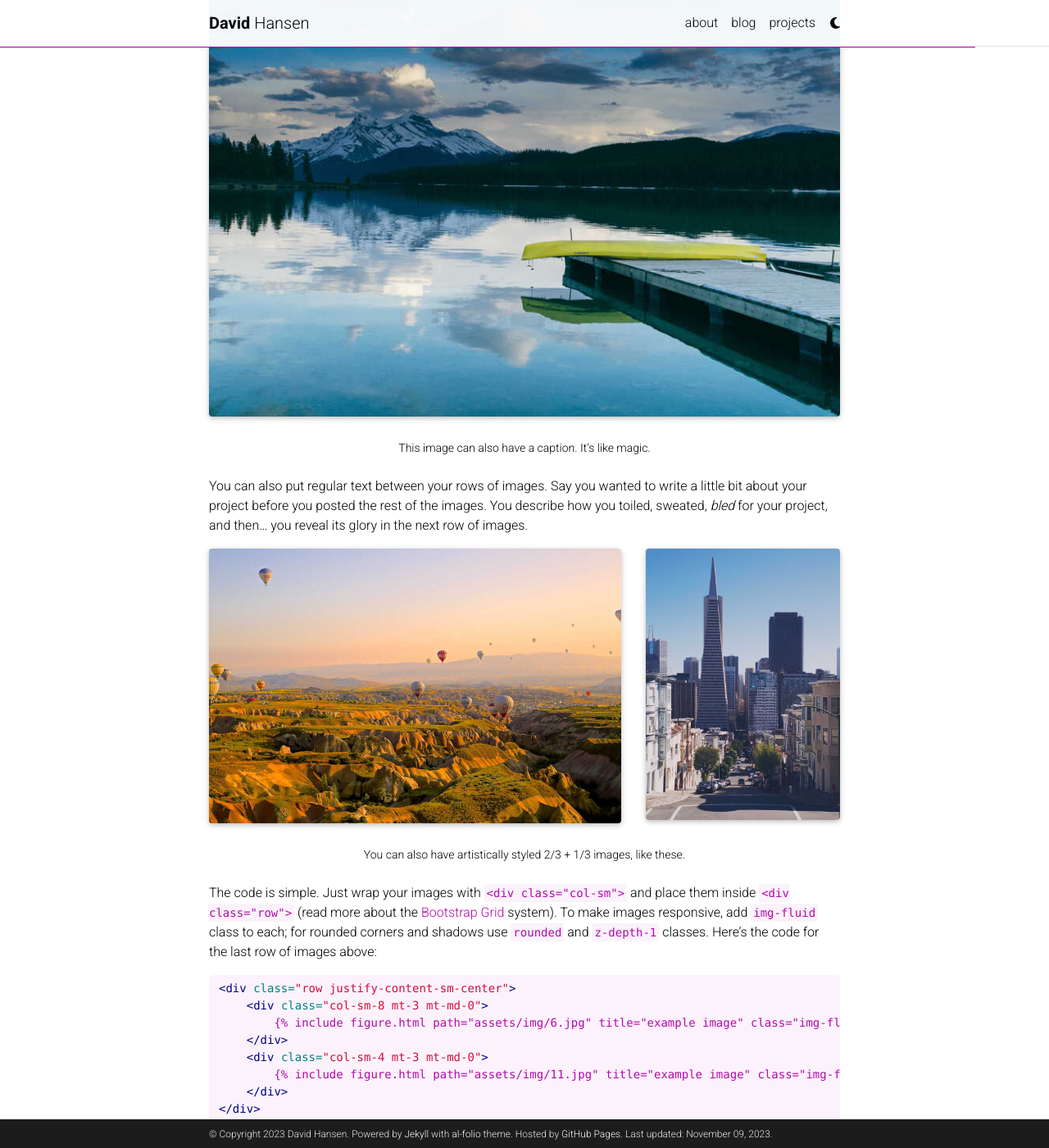
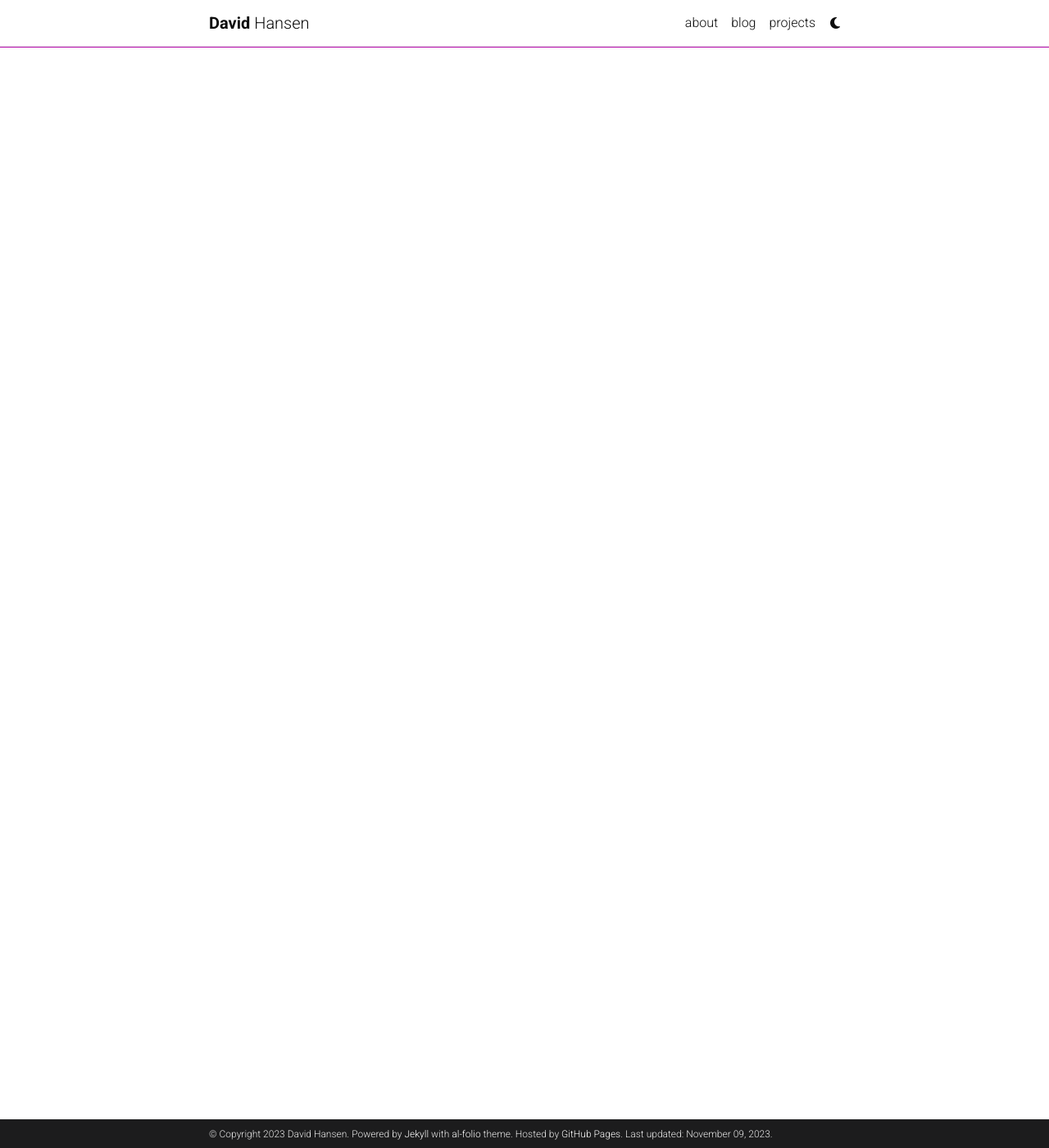
Before and after one commit to hansendav/hansendav.github.io, a Jekyll site: the page built from _projects/1_project.md, in a window 1280 px wide and 1400 px high, scrolled down 729 px. Shown: the whole window at 82% size. Built offline with Jekyll 4.4.1, drawn with Linux system fonts in a browser that asks for light colours; full-size pictures stand in for the smaller copies a plugin makes; comment, search, counter and statistics services are not loaded; a style sheet for code colours, icons or effects is not loaded; some of the changed text lies outside the part shown.

Commit message:
Why is it not working

````diff
--- a/_projects/1_project.md
+++ b/_projects/1_project.md
@@ -1,80 +1,8 @@
 ---
 layout: page
-title: project 1
-description: a project with a background image
+title: What do we actually sense remotely?
+description: This short entry is about spectroscopy.
 img: assets/img/spectroscopy_display_img.jpg
 importance: 1
-category: work
+category: studies
 ---
-
-Every project has a beautiful feature showcase page.
-It's easy to include images in a flexible 3-column grid format.
-Make your photos 1/3, 2/3, or full width.
-
-To give your project a background in the portfolio page, just add the img tag to the front matter like so:
-
-    ---
-    layout: page
-    title: project
-    description: a project with a background image
-    img: /assets/img/12.jpg
-    ---
-
-<div class="row">
-    <div class="col-sm mt-3 mt-md-0">
-        {% include figure.html path="assets/img/1.jpg" title="example image" class="img-fluid rounded z-depth-1" %}
-    </div>
-    <div class="col-sm mt-3 mt-md-0">
-        {% include figure.html path="assets/img/3.jpg" title="example image" class="img-fluid rounded z-depth-1" %}
-    </div>
-    <div class="col-sm mt-3 mt-md-0">
-        {% include figure.html path="assets/img/5.jpg" title="example image" class="img-fluid rounded z-depth-1" %}
-    </div>
-</div>
-<div class="caption">
-    Caption photos easily. On the left, a road goes through a tunnel. Middle, leaves artistically fall in a hipster photoshoot. Right, in another hipster photoshoot, a lumberjack grasps a handful of pine needles.
-</div>
-<div class="row">
-    <div class="col-sm mt-3 mt-md-0">
-        {% include figure.html path="assets/img/5.jpg" title="example image" class="img-fluid rounded z-depth-1" %}
-    </div>
-</div>
-<div class="caption">
-    This image can also have a caption. It's like magic.
-</div>
-
-You can also put regular text between your rows of images.
-Say you wanted to write a little bit about your project before you posted the rest of the images.
-You describe how you toiled, sweated, *bled* for your project, and then... you reveal its glory in the next row of images.
-
-
-<div class="row justify-content-sm-center">
-    <div class="col-sm-8 mt-3 mt-md-0">
-        {% include figure.html path="assets/img/6.jpg" title="example image" class="img-fluid rounded z-depth-1" %}
-    </div>
-    <div class="col-sm-4 mt-3 mt-md-0">
-        {% include figure.html path="assets/img/11.jpg" title="example image" class="img-fluid rounded z-depth-1" %}
-    </div>
-</div>
-<div class="caption">
-    You can also have artistically styled 2/3 + 1/3 images, like these.
-</div>
-
-
-The code is simple.
-Just wrap your images with `<div class="col-sm">` and place them inside `<div class="row">` (read more about the <a href="https://getbootstrap.com/docs/4.4/layout/grid/">Bootstrap Grid</a> system).
-To make images responsive, add `img-fluid` class to each; for rounded corners and shadows use `rounded` and `z-depth-1` classes.
-Here's the code for the last row of images above:
-
-{% raw %}
-```html
-<div class="row justify-content-sm-center">
-    <div class="col-sm-8 mt-3 mt-md-0">
-        {% include figure.html path="assets/img/6.jpg" title="example image" class="img-fluid rounded z-depth-1" %}
-    </div>
-    <div class="col-sm-4 mt-3 mt-md-0">
-        {% include figure.html path="assets/img/11.jpg" title="example image" class="img-fluid rounded z-depth-1" %}
-    </div>
-</div>
-```
-{% endraw %}
````
